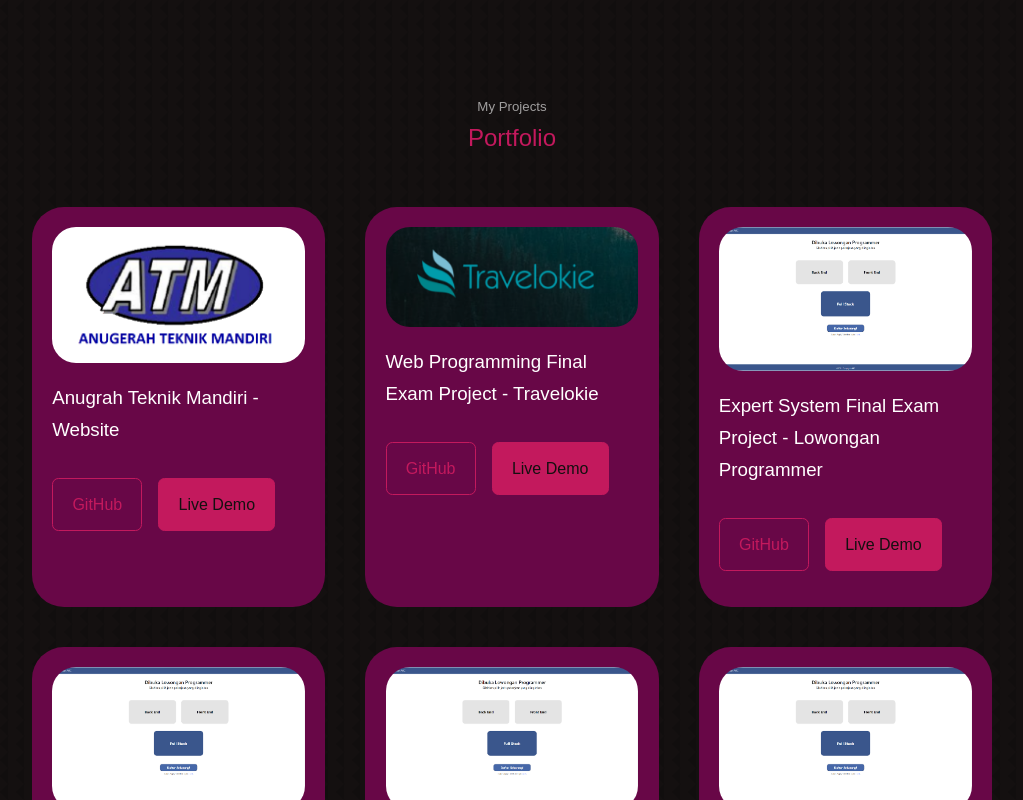
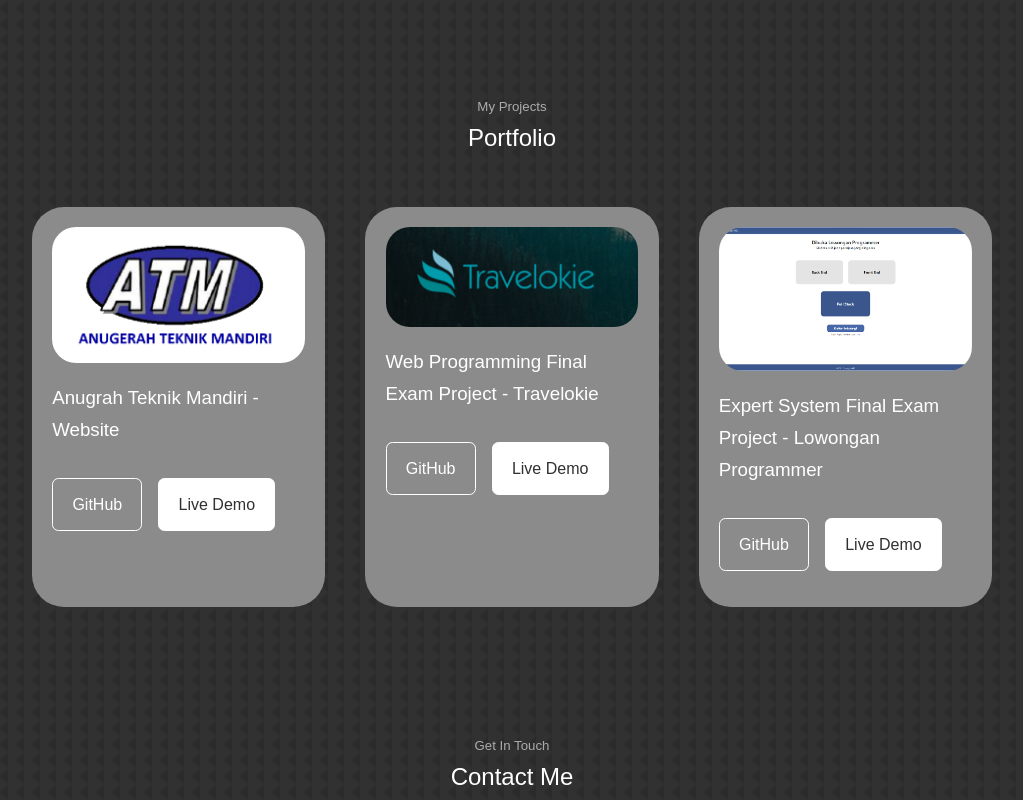
Before and after one commit to AndreChops/Portfolio-Acep, a React (Create React App) app: page / in a window 1280 px wide. Shown: the part 2000-2800 px from the top of the page, without its empty margins (128-1151 px from the left). Built offline with nearby package versions, Linux system fonts and the light colour scheme; a web font is replaced by a local one.

Commit message:
Color Change

```diff
--- a/src/components/portfolio/Portfolio.jsx
+++ b/src/components/portfolio/Portfolio.jsx
@@ -26,27 +26,27 @@
     github: 'https://github.com',
     demo: 'https://lowongan-programmer.000webhostapp.com/'
   },
-  {
-    id: 4,
-    image: Lowongan,
-    title: 'Expert System Final Exam Project - Lowongan Programmer',
-    github: 'https://github.com',
-    demo: 'https://lowongan-programmer.000webhostapp.com/'
-  },
-  {
-    id: 5,
-    image: Lowongan,
-    title: 'Expert System Final Exam Project - Lowongan Programmer',
-    github: 'https://github.com',
-    demo: 'https://lowongan-programmer.000webhostapp.com/'
-  },
-  {
-    id: 6,
-    image: Lowongan,
-    title: 'Expert System Final Exam Project - Lowongan Programmer',
-    github: 'https://github.com',
-    demo: 'https://lowongan-programmer.000webhostapp.com/'
-  },
+  // {
+  //   id: 4,
+  //   image: Lowongan,
+  //   title: 'Expert System Final Exam Project - Lowongan Programmer',
+  //   github: 'https://github.com',
+  //   demo: 'https://lowongan-programmer.000webhostapp.com/'
+  // },
+  // {
+  //   id: 5,
+  //   image: Lowongan,
+  //   title: 'Expert System Final Exam Project - Lowongan Programmer',
+  //   github: 'https://github.com',
+  //   demo: 'https://lowongan-programmer.000webhostapp.com/'
+  // },
+  // {
+  //   id: 6,
+  //   image: Lowongan,
+  //   title: 'Expert System Final Exam Project - Lowongan Programmer',
+  //   github: 'https://github.com',
+  //   demo: 'https://lowongan-programmer.000webhostapp.com/'
+  // },
 
 ]
 
--- a/src/index.css
+++ b/src/index.css
@@ -11,10 +11,10 @@
 }
 
 :root {
-    --color-bg: #141010;
-    --color-bg-variant: #680747;
-    --color-primary: #c3195d;
-    --color-primary-variant: #f70776;
+    --color-bg: #313131;
+    --color-bg-variant: #8b8b8b;
+    --color-primary: #ffffff;
+    --color-primary-variant: #5a5a5a;
     --color-white: #fff;
     --color-light: rgba(255, 255, 255, 0.6);
 
```
